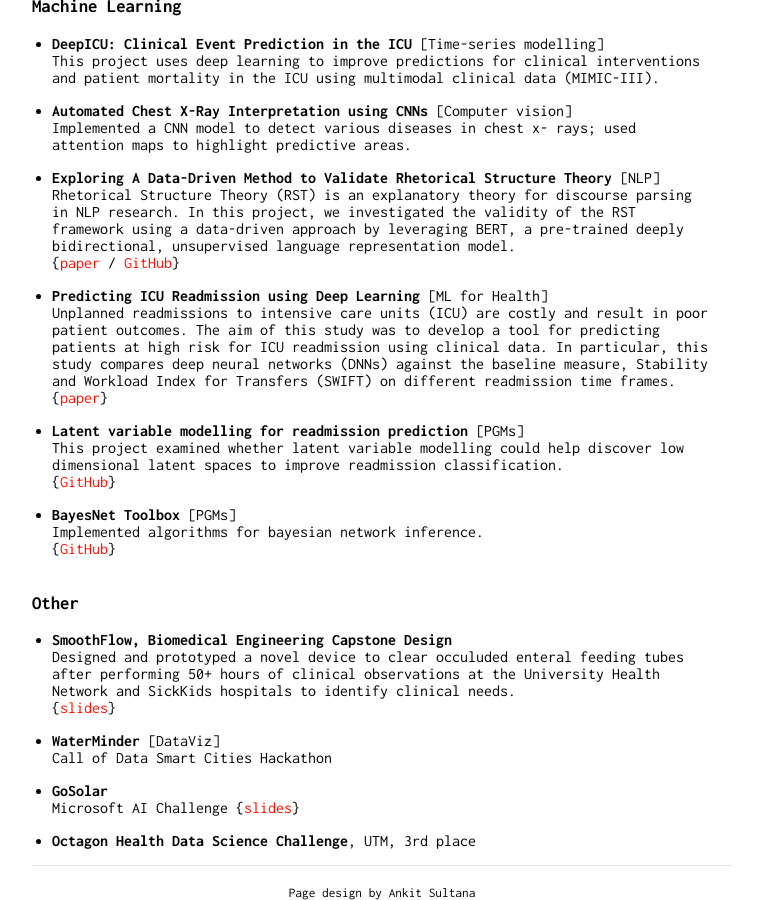
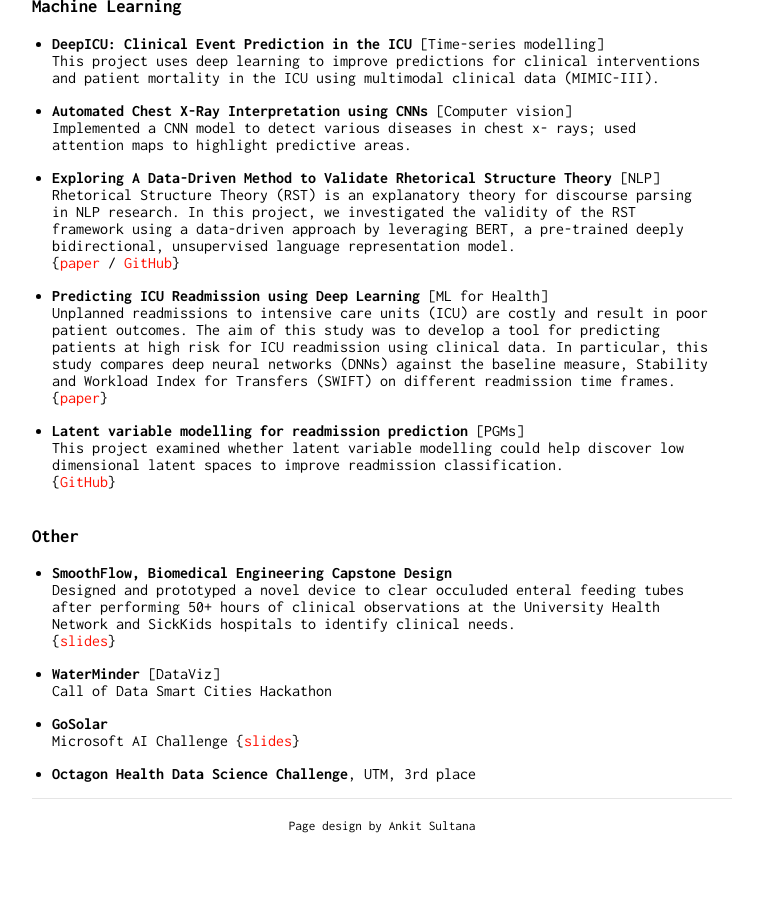
Before and after one commit to shagunn/shagunn.github.io, a Jekyll site: the page built from index.md, in a window 1280 px wide and 900 px high, scrolled down 1069 px. Shown: the whole window, without its empty margins (258-1021 px from the left). Built offline with Jekyll 4.4.1, drawn with Linux system fonts in a browser that asks for light colours; our own code applies the rules of GitHub Pages for plain Markdown files; after the commit the page ends 1902 px from its top, so only the background shows below that.

Commit message:
update text

```diff
--- a/index.md
+++ b/index.md
@@ -68,10 +68,11 @@ Previous experiences...
 * **Latent variable modelling for readmission prediction** [PGMs] <br/>
     This project examined whether latent variable modelling could help discover low dimensional latent spaces to improve readmission classification. <br/>
     {[GitHub]()}
-
-* **BayesNet Toolbox** [PGMs] <br/>
+<!--
+**BayesNet Toolbox** [PGMs] <br/>
     Implemented algorithms for bayesian network inference.  <br/>
     {[GitHub]()}
+-->
     <br/>
     <br/>
 
```
Also changed, not shown: other parts of index.md (+1 -1 lines).
